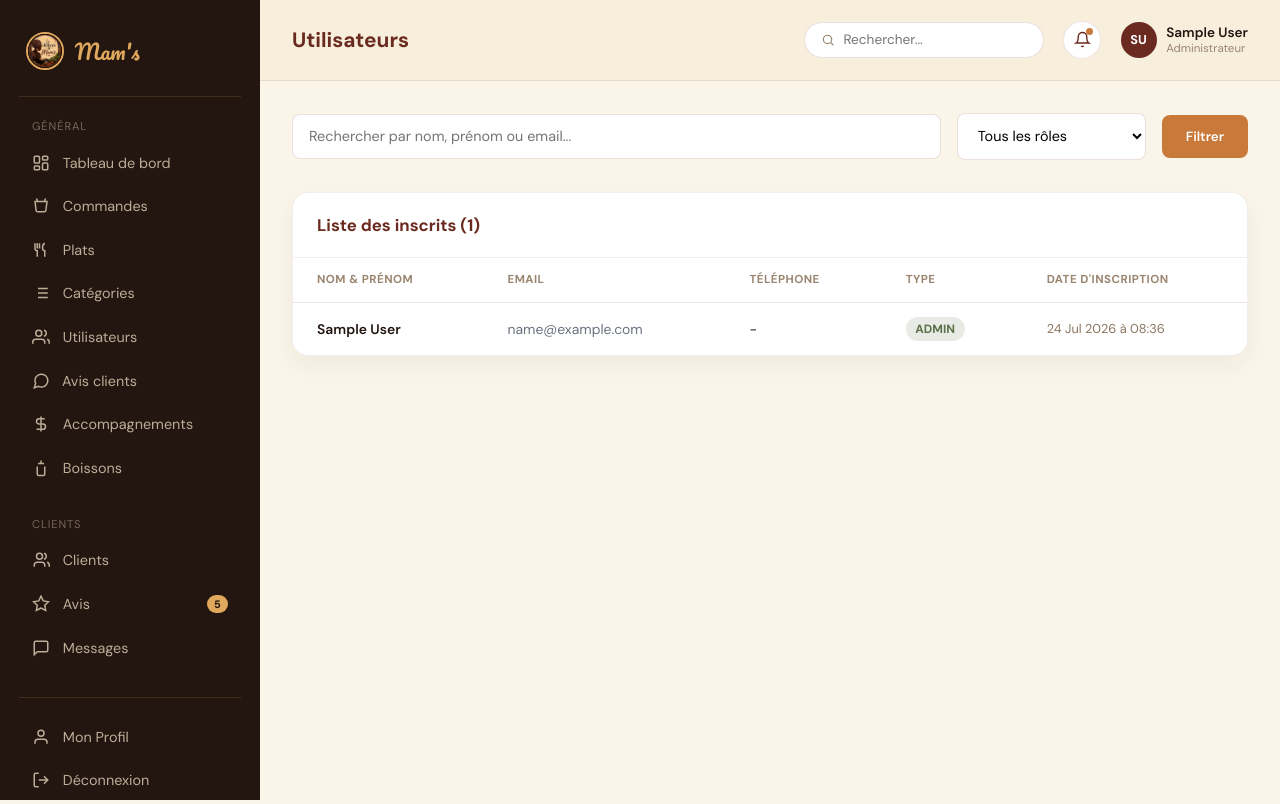
After one commit to HooYia/restaurants, a Django app: template restaurants/templates/pages/dashboard/admin_dashboard/admin_user_list.html in a window 1280 px wide. The commit adds this page. Run offline with Django 5.2, Linux system fonts and the light colour scheme; the template is opened without the code that fills it: values that come from a table or form of the project are taken from there, others are empty; the visitor is signed in with stand-in values (Sample User, id 1); data comes from the database, SQL or seed files in the repository.

Commit message:
ajjout de listes des utilisateurs

```diff
--- a/restaurants/templates/pages/dashboard/admin_dashboard/admin_sidebar.html
+++ b/restaurants/templates/pages/dashboard/admin_dashboard/admin_sidebar.html
@@ -24,6 +24,11 @@
     <a href="{% url 'meal:category-list' %}" class="nav-link {% if 'categories' in request.path %}active{% endif %}">
       <svg viewBox="0 0 24 24" fill="none" stroke="currentColor" stroke-width="2"><line x1="8" y1="6" x2="21" y2="6"></line><line x1="8" y1="12" x2="21" y2="12"></line><line x1="8" y1="18" x2="21" y2="18"></line><line x1="3" y1="6" x2="3.01" y2="6"></line><line x1="3" y1="12" x2="3.01" y2="12"></line><line x1="3" y1="18" x2="3.01" y2="18"></line></svg>
       Catégories
+    </a>
+
+    <a href="{% url 'users:admin-user-list' %}" class="nav-link {% if 'utilisateurs' in request.path %}active{% endif %}">
+      <svg viewBox="0 0 24 24" fill="none" stroke="currentColor" stroke-width="2"><path d="M17 21v-2a4 4 0 0 0-4-4H5a4 4 0 0 0-4 4v2"></path><circle cx="9" cy="7" r="4"></circle><path d="M23 21v-2a4 4 0 0 0-3-3.87"></path><path d="M16 3.13a4 4 0 0 1 0 7.75"></path></svg>
+      Utilisateurs
     </a>
 
     <a href="{% url 'users:admin-testimonial-list' %}" class="nav-link {% if 'avis' in request.path %}active{% endif %}" style="display: flex; justify-content: space-between; align-items: center;">
--- /dev/null
+++ b/restaurants/templates/pages/dashboard/admin_dashboard/admin_user_list.html
@@ -0,0 +1,108 @@
+{% extends 'pages/dashboard/dashboard_base.html' %}
+
+{% block title %}Utilisateurs — Mam's Admin{% endblock %}
+{% block dashboard_title %}Utilisateurs{% endblock %}
+
+{% block sidebar %}
+  {% include 'pages/dashboard/admin_dashboard/admin_sidebar.html' %}
+{% endblock %}
+
+{% block dashboard_content %}
+<style>
+  .search-form { display: flex; gap: 1rem; margin-bottom: 2rem; align-items: center; flex-wrap: wrap; }
+  .search-input {
+    padding: .8rem 1rem; border: 1px solid rgba(107,42,31,.15); border-radius: 8px;
+    font-family: inherit; font-size: .9rem; outline: none; flex: 1; min-width: 250px;
+  }
+  .search-input:focus { border-color: var(--terracotta); }
+
+  .filter-select {
+    padding: .8rem 1rem; border: 1px solid rgba(107,42,31,.15); border-radius: 8px;
+    font-family: inherit; font-size: .9rem; outline: none; background: #fff;
+  }
+
+  .btn-primary {
+    background: var(--terracotta); color: #fff; border: none; padding: .8rem 1.5rem;
+    border-radius: 8px; font-weight: 600; cursor: pointer; transition: background .2s;
+  }
+  .btn-primary:hover { background: var(--maroon); }
+
+  .badge { padding: .25rem .6rem; border-radius: 99px; font-size: .75rem; font-weight: 700; text-transform: uppercase; }
+  .badge-admin { background: rgba(92,112,72,.14); color: var(--green); }
+  .badge-client { background: #f3f4f6; color: #4b5563; }
+</style>
+
+<form method="get" class="search-form">
+  <input type="text" name="q" value="{{ search_query }}" placeholder="Rechercher par nom, prénom ou email..." class="search-input">
+  <select name="role" class="filter-select">
+    <option value="">Tous les rôles</option>
+    <option value="client" {% if role_filter == 'client' %}selected{% endif %}>Clients uniquement</option>
+    <option value="admin" {% if role_filter == 'admin' %}selected{% endif %}>Admins uniquement</option>
+  </select>
+  <button type="submit" class="btn-primary">Filtrer</button>
+  {% if search_query or role_filter %}
+    <a href="{% url 'users:admin-user-list' %}" style="color: var(--maroon); text-decoration: none; font-size: .9rem; font-weight: 600;">Réinitialiser</a>
+  {% endif %}
+</form>
+
+<div class="panel">
+  <div class="panel-head">
+    <h2>Liste des inscrits ({{ paginator.count|default:users.count }})</h2>
+  </div>
+  <div style="overflow-x: auto;">
+    <table>
+      <thead>
+        <tr>
+          <th>Nom & Prénom</th>
+          <th>Email</th>
+          <th>Téléphone</th>
+          <th>Type</th>
+          <th>Date d'inscription</th>
+        </tr>
+      </thead>
+      <tbody>
+        {% for user_obj in users %}
+        <tr>
+          <td>
+            <div style="font-weight: 600; color: var(--dark);">
+              {{ user_obj.first_name }} {{ user_obj.last_name }}
+              {% if not user_obj.first_name and not user_obj.last_name %}-{% endif %}
+            </div>
+          </td>
+          <td style="color: #6b7280;">{{ user_obj.email }}</td>
+          <td>{{ user_obj.phone|default:"-" }}</td>
+          <td>
+            {% if user_obj.is_staff or user_obj.is_superuser %}
+              <span class="badge badge-admin">Admin</span>
+            {% else %}
+              <span class="badge badge-client">Client</span>
+            {% endif %}
+          </td>
+          <td style="color: #8a7660; font-size: .8rem;">{{ user_obj.date_joined|date:"d M Y à H:i" }}</td>
+        </tr>
+        {% empty %}
+        <tr>
+          <td colspan="5" style="text-align: center; padding: 2rem; color: #8a7660;">Aucun utilisateur trouvé.</td>
+        </tr>
+        {% endfor %}
+      </tbody>
+    </table>
+  </div>
+
+  {% if is_paginated %}
+  <div style="padding: 1.5rem; display: flex; justify-content: space-between; align-items: center; border-top: 1px solid rgba(107,42,31,.08);">
+    <div style="font-size: .85rem; color: #8a7660;">
+      Page {{ page_obj.number }} sur {{ page_obj.paginator.num_pages }}
+    </div>
+    <div style="display: flex; gap: .5rem;">
+      {% if page_obj.has_previous %}
+        <a href="?page={{ page_obj.previous_page_number }}{% if search_query %}&q={{ search_query }}{% endif %}{% if role_filter %}&role={{ role_filter }}{% endif %}" style="padding: .4rem .8rem; border: 1px solid rgba(107,42,31,.2); border-radius: 6px; text-decoration: none; color: var(--dark); font-size: .85rem; font-weight: 600;">&larr; Précédent</a>
+      {% endif %}
+      {% if page_obj.has_next %}
+        <a href="?page={{ page_obj.next_page_number }}{% if search_query %}&q={{ search_query }}{% endif %}{% if role_filter %}&role={{ role_filter }}{% endif %}" style="padding: .4rem .8rem; border: 1px solid rgba(107,42,31,.2); border-radius: 6px; text-decoration: none; color: var(--dark); font-size: .85rem; font-weight: 600;">Suivant &rarr;</a>
+      {% endif %}
+    </div>
+  </div>
+  {% endif %}
+</div>
+{% endblock %}
--- a/restaurants/users/urls.py
+++ b/restaurants/users/urls.py
@@ -6,6 +6,7 @@ from restaurants.users.views import (
     order_views,
     profile_views,
     testimonial_views,
+    admin_user_views,
 )
 from restaurants.users.views.auth_views import CustomLogoutView
 
@@ -175,6 +176,11 @@ path(
     name="admin-testimonial-status"
 ),
 path(
+    "admin-dashboard/utilisateurs/",
+    admin_user_views.AdminUserListView.as_view(),
+    name="admin-user-list"
+),
+path(
     "logout/",
     CustomLogoutView.as_view(),
     name="logout"
```
Also changed, not shown: restaurants/users/views/admin_user_views.py (added, +43 -0 lines).
